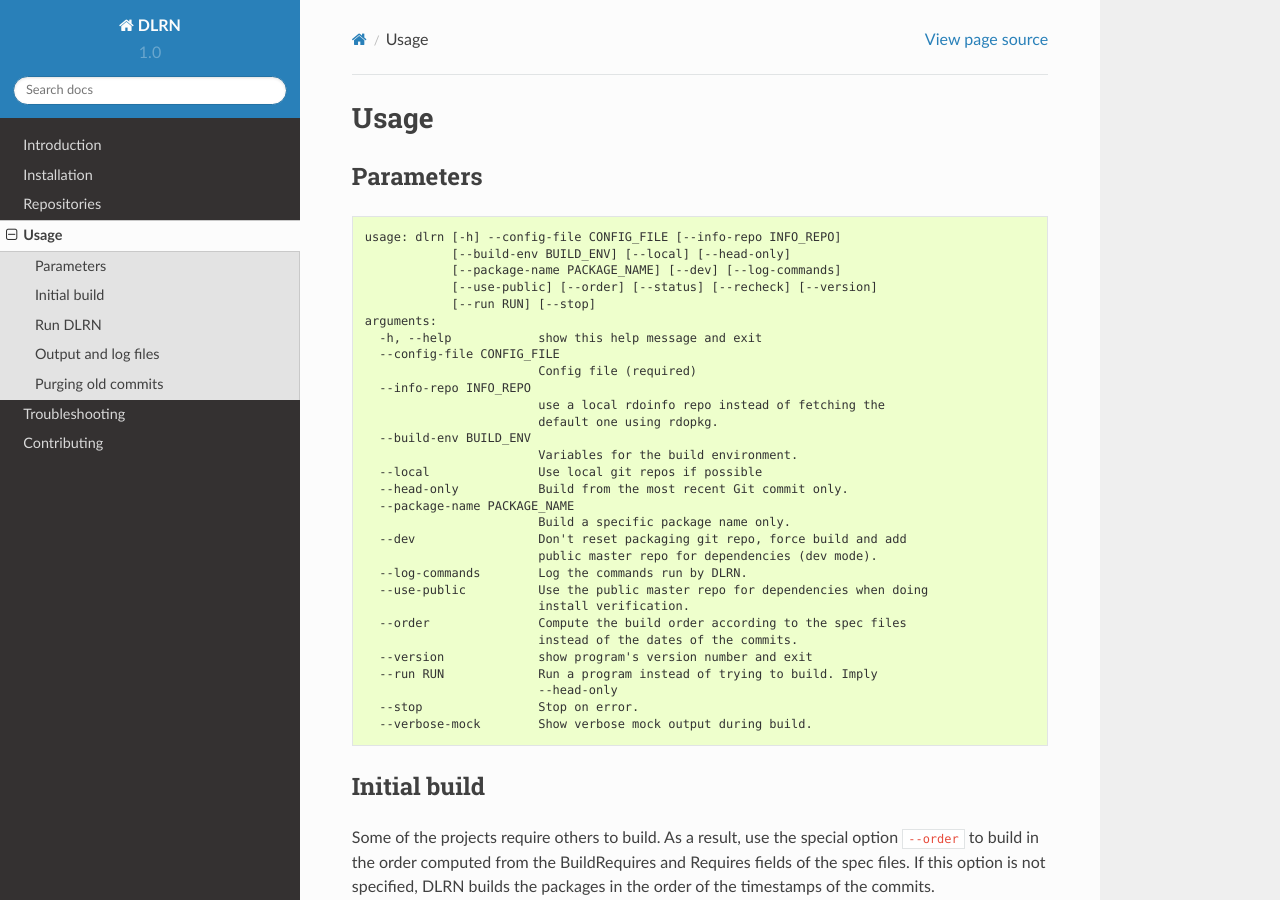
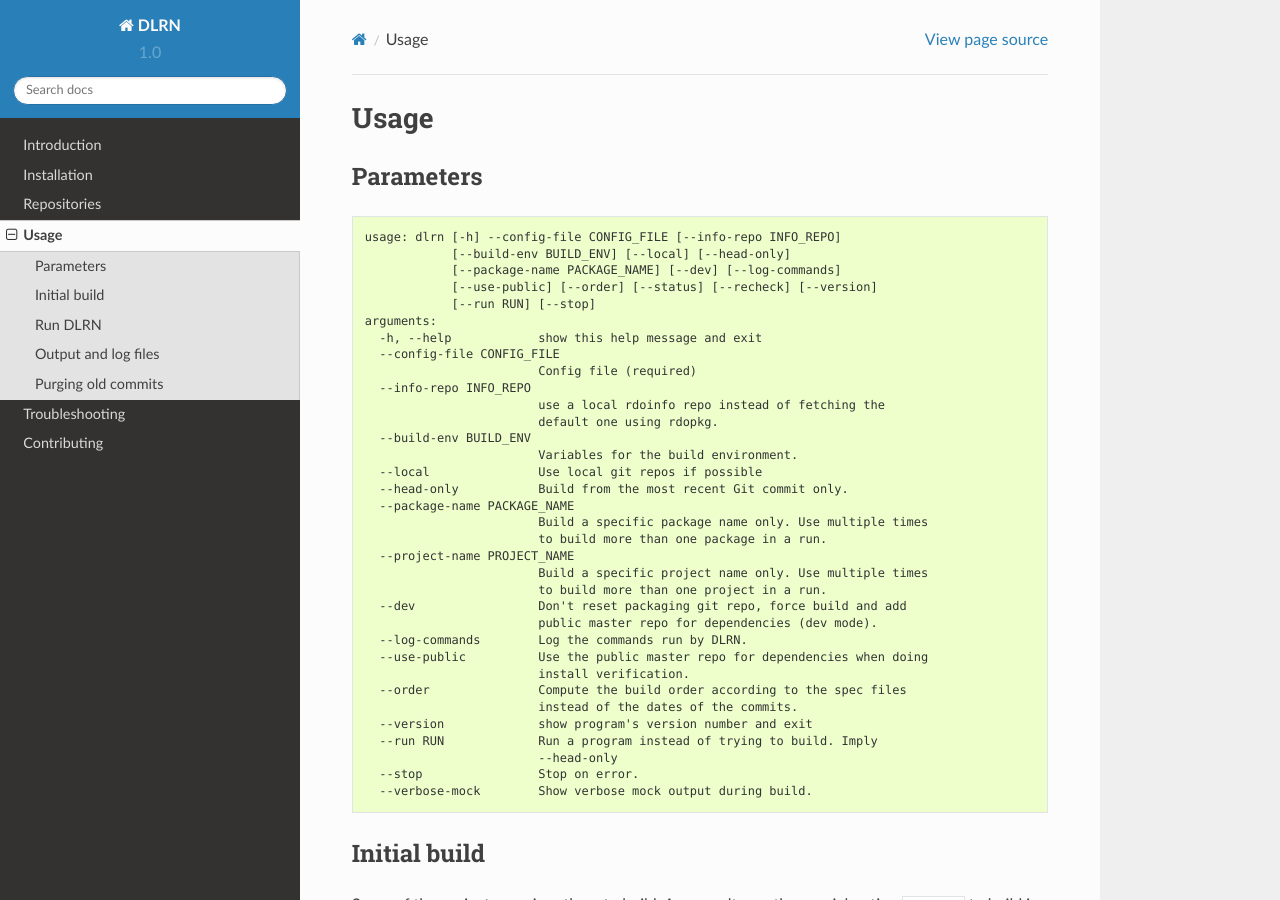
Before and after one commit to softwarefactory-project/DLRN, a Sphinx documentation site: the page built from doc/source/usage.rst, in a window 1280 px wide and 900 px high. Built offline with Sphinx 7.4.7 and the Read the Docs theme 2.0.0, drawn with Linux system fonts in a browser that asks for light colours.

Commit message:
Allow building multiple packages with --package-name and --project-name
Previously, we could only build a single package when using the
--package-name or --project-name command-line switches. Now, if we
specify the switch multiple times, we can build more than one.

Example command-line:
$ dlrn --config-file projects.ini --package-name python-heatclient \
  --package-name python-glanceclient

Change-Id: If473c973171d05bd5d8d14eb1c03a3ad5b6df0e4

```diff
--- a/doc/source/usage.rst
+++ b/doc/source/usage.rst
@@ -24,7 +24,11 @@
       --local               Use local git repos if possible
       --head-only           Build from the most recent Git commit only.
       --package-name PACKAGE_NAME
-                            Build a specific package name only.
+                            Build a specific package name only. Use multiple times
+                            to build more than one package in a run.
+      --project-name PROJECT_NAME
+                            Build a specific project name only. Use multiple times
+                            to build more than one project in a run.
       --dev                 Don't reset packaging git repo, force build and add
                             public master repo for dependencies (dev mode).
       --log-commands        Log the commands run by DLRN.
```
Also changed, not shown: 1 other file.
